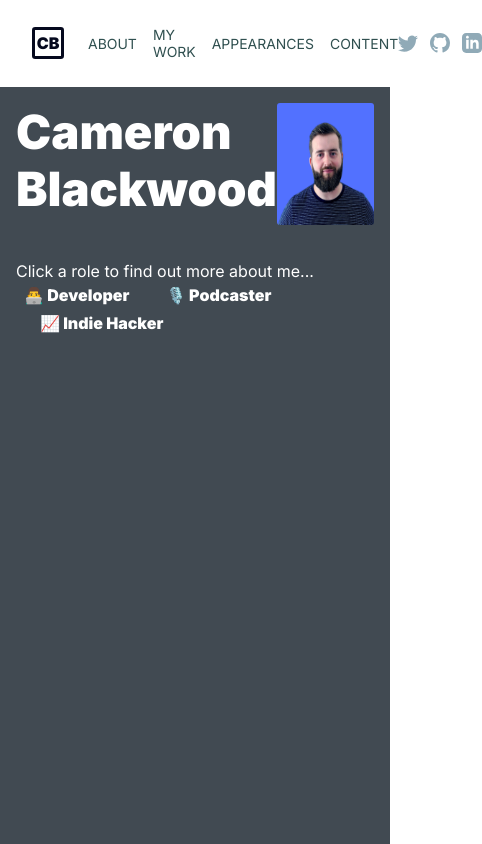
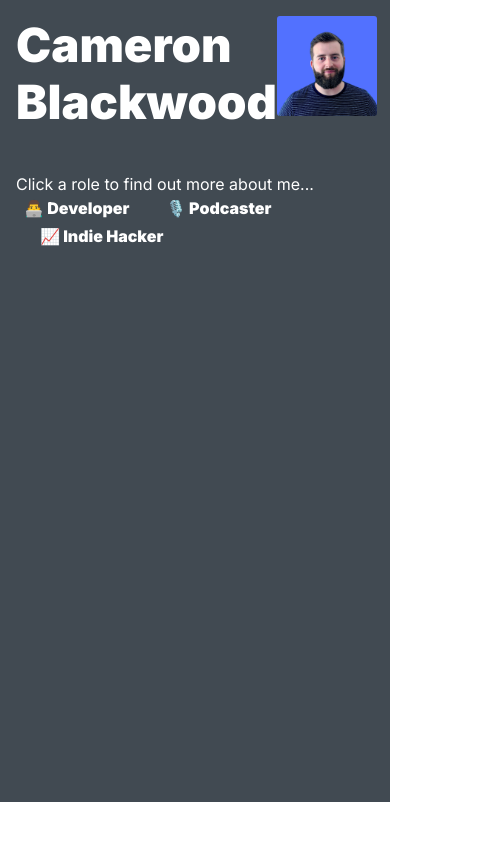
Before and after one commit to Reikon95/astro-portfolio, an Astro site: page / in a window 390 px wide. Shown: the top 844 px of the page, 482 px wide, since content can reach past the window. Built offline with nearby package versions, Linux system fonts and the light colour scheme; Astro itself is replaced by a stand-in of ours.

Commit message:
hacky mobile fixes

```diff
--- a/src/components/Nav/styles.module.scss
+++ b/src/components/Nav/styles.module.scss
@@ -62,3 +62,9 @@
     fill: var(--t-active);
   }
 }
+
+@media screen and (max-width: 700px) {
+  .nav {
+    display: none;
+  }
+}
--- a/src/pages/index.astro
+++ b/src/pages/index.astro
@@ -1,5 +1,4 @@
 ---
-// Component Imports
 import MainHead from "../components/MainHead.astro";
 import Nav from "../components/Nav/index.jsx";
 import Footer from "../components/Footer/index.jsx";
@@ -8,10 +7,6 @@ import ApperancesPreview from "../components/AppearancesPreview/index.jsx";
 import WorkPreview from "../components/WorkPreview/index.jsx";
 
 import About from "./about.astro";
-// Data Fetching: List all Markdown posts in the repo.
-
-// Full Astro Component Syntax:
-// https://docs.astro.build/core-concepts/astro-components/
 ---
 
 <html lang="en">
@@ -33,23 +28,8 @@ import About from "./about.astro";
         justify-content: center;
       }
 
-      .gradient,
-      .gradient2 {
-        color: white;
-        background-size: cover;
-        pointer-events: none;
-        mix-blend-mode: screen;
-        width: 100%;
-        height: 100%;
-        position: absolute;
-        top: 0;
-        left: 0;
-        z-index: 2;
-      }
-
       .overlay {
         min-height: 95vh;
-        background-color: rgb(65, 74, 82);
         background-color: rgb(65, 74, 82);
         padding: 16px;
         color: white;
@@ -67,8 +47,8 @@ import About from "./about.astro";
       }
 
       .headshot {
-        max-height: 25vh;
-        max-width: 25vw;
+        height: 100px;
+        width: 100px;
       }
 
       .grid {
@@ -94,8 +74,6 @@ import About from "./about.astro";
   <body>
     <Nav />
     <header class="hero">
-      <div class="gradient"></div>
-      <div class="gradient2"></div>
       <div class="overlay">
         <div class="name-and-headshot">
           <h1 class="title">Cameron Blackwood</h1>
```
